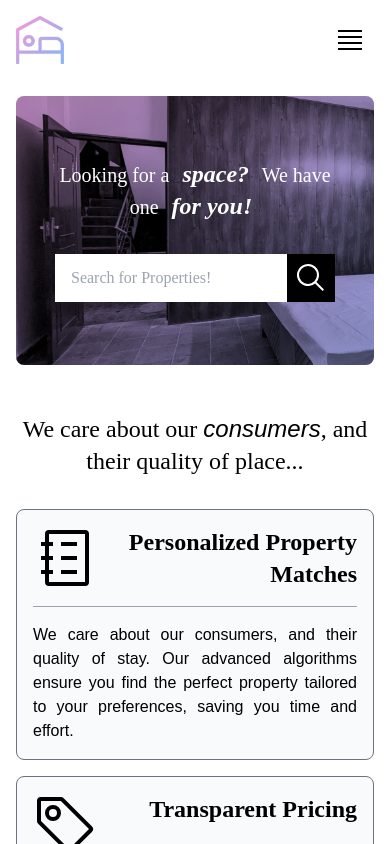
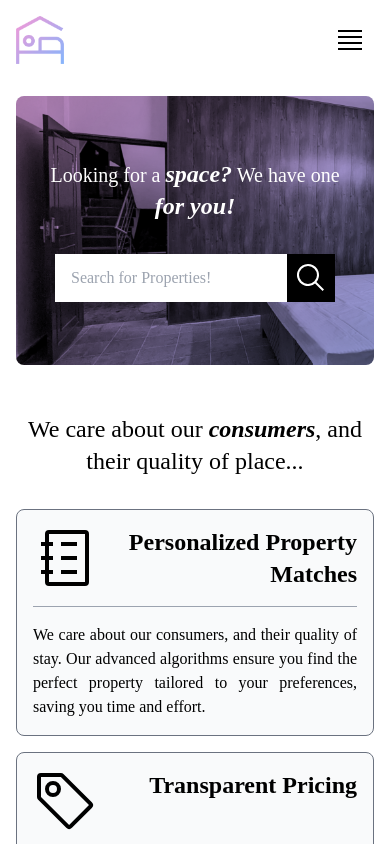
Before and after one commit to ReMod-Software/tk24-re-app, a Nuxt app: page / in a window 390 px wide. Shown: the top 844 px of the page. Built offline with nearby package versions, Linux system fonts and the light colour scheme; a web font is replaced by a local one.

Commit message:
fix: attempt fixing serif

```diff
--- a/assets/css/main.css
+++ b/assets/css/main.css
@@ -5,7 +5,7 @@
 @tailwind components;
 @tailwind utilities;
 
-body {
+* {
     font-family: "IBM Plex Sans";
 }
 
--- a/components/Footer.vue
+++ b/components/Footer.vue
@@ -29,7 +29,4 @@ import { SOCIALS, FOOTER_ITEMS } from '../pages/constants'
 </script>
 
 <style>
-p, a {
-    font-family: sans-serif;
-}
 </style>
--- a/components/Header.vue
+++ b/components/Header.vue
@@ -22,7 +22,4 @@ import { HEADER_NAV } from '../pages/constants'
 </script>
 
 <style>
-p, a {
-    font-family: sans-serif;
-}
 </style>
--- a/pages/index.vue
+++ b/pages/index.vue
@@ -6,8 +6,8 @@
       class="rounded-lg flex gap-8 md:gap-16 flex-col justify-center items-center h-full w-full aspect-[4/3] md:aspect-[21/9] p-8 md:p-0 text-white"
       id="main-hero">
       <h1 class="text-center text-xl md:text-4xl font-extralight">Looking for a <span
-          class="font-serif text-2xl px-2 italic font-semibold md:text-6xl">space?</span> We have one <span
-          class="font-serif text-2xl px-2 italic font-semibold md:text-6xl">for you!</span></h1>
+          class="font-serif text-2xl md:px-2 italic font-semibold md:text-6xl">space?</span> We have one <span
+          class="font-serif text-2xl md:px-2 italic font-semibold md:text-6xl">for you!</span></h1>
       <div class="flex w-auto md:w-[65%] rounded-3xl">
         <input type="search" placeholder="Search for Properties!" class="border-box flex-grow p-2 px-4 rounded-none">
         <img src="/svg/search.svg" class="aspect-square bg-white invert p-2 h-full" />
@@ -15,7 +15,7 @@
     </div>
     <div class="content md:mx-40 flex flex-col gap-8">
       <h1 class="text-2xl text-center">
-        We care about our <span class="italic">consumers</span>, and their quality of place...
+        We care about our <span class="font-serif italic font-semibold">consumers</span>, and their quality of place...
       </h1>
       <div class="grid grid-cols-1 md:grid-cols-2 gap-4">
         <div v-for="ft in CONSUMER_FEATURES" class="border border-solid border-gray-500 flex flex-col gap-4 p-4 bg-gray-50 rounded-lg grad-box">
@@ -31,7 +31,7 @@
 
     <div class="content md:mx-40 flex flex-col gap-8">
       <h1 class="text-2xl text-center">
-        ...but we also care about our <span class="font-serif italic">agents</span>!
+        ...but we also care about our <span class="font-serif italic font-semibold">agents</span>!
       </h1>
       <div class="grid grid-cols-1 md:grid-cols-2 gap-4">
         <div v-for="ft in PROVIDER_FEATURES" class="border border-solid border-gray-500 flex flex-col gap-4 p-4 bg-gray-50 rounded-lg grad-box">
@@ -113,9 +113,4 @@ const PROVIDER_FEATURES: Feature[] = [
   background-image: url("/photos/search_bg.webp");
   background-size: cover;
 }
-
-a,
-span {
-  font-family: sans-serif;
-}
 </style>
```
